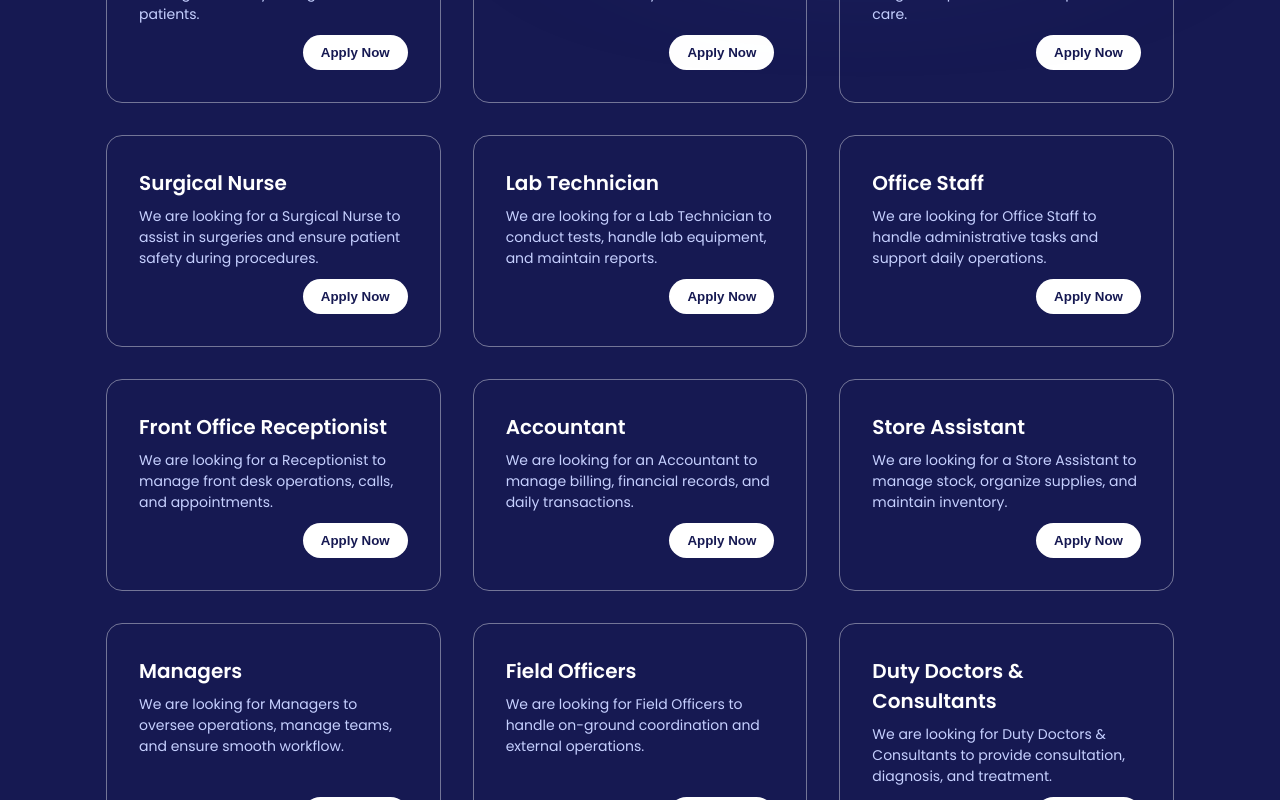
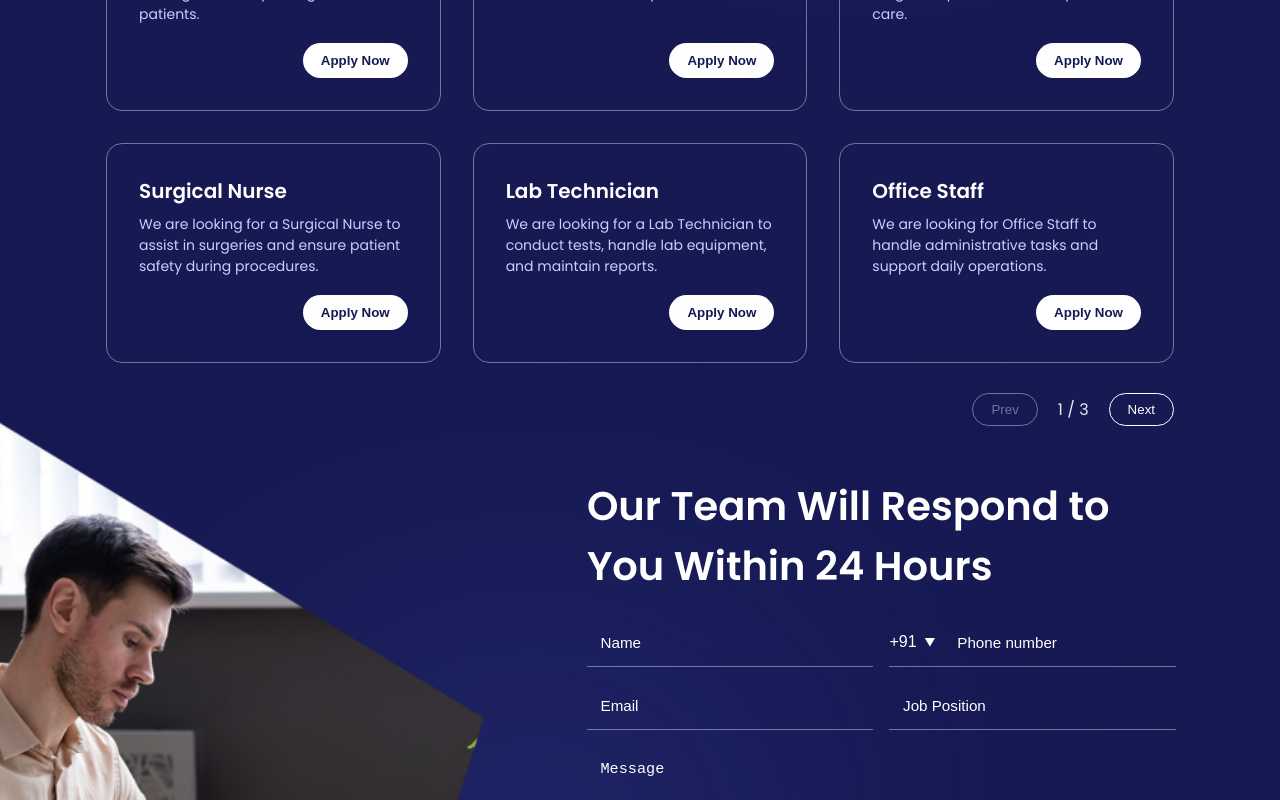
Before and after one commit to SAKTHIIIVEL/intern_manvian, a React (Vite) app: page /career in a window 1280 px wide. Shown: the part 1380-2180 px from the top of the page. Built offline with nearby package versions, Linux system fonts and the light colour scheme.

Commit message:
chore: fixed the sizing issuse

```diff
--- a/src/components/Footer.jsx
+++ b/src/components/Footer.jsx
@@ -22,7 +22,7 @@ const Footer = () => {
           setVisible(false); // hide when out of view
         }
       },
-      { threshold: 0.4 }
+      { threshold: 0.4 },
     );
 
     if (titleRef.current) observer.observe(titleRef.current);
@@ -160,7 +160,7 @@ const Footer = () => {
                 <Link to={"/career"}>Career</Link>
               </li>
               <li>
-                <a href="#partners">Partner</a>
+                <Link to={"/#partners"}>Partner</Link>
               </li>
             </ul>
           </div>
@@ -169,16 +169,10 @@ const Footer = () => {
             <h3 className="footer-heading">Support</h3>
             <ul className="footer-links">
               <li>
-                <a href="#help">Help Centre</a>
-              </li>
-              <li>
                 <Link to={"/contact"}>Contact Us</Link>
               </li>
               <li>
-                <a href="#faq">FAQ</a>
-              </li>
-              <li>
-                <a href="#community">Community</a>
+                <Link to={"/contact#faq"}>FAQ</Link>
               </li>
             </ul>
           </div>
@@ -203,7 +197,7 @@ const Footer = () => {
                   cursor: "pointer",
                 }}
               >
-               +91-9677787817
+                +91-9677787817
               </a>
             </div>
             <div className="footer-contact-item">
--- a/src/components/Home.jsx
+++ b/src/components/Home.jsx
@@ -59,8 +59,9 @@ const Home = () => {
 
           <div className={styles.bottomRight}>
             <p>
-              <strong>DI Polyclinic</strong> offers comprehensive medical
-              services with advanced technology and compassionate care.
+              <strong>DI Polyclinic</strong> delivers trusted healthcare
+              services with a focus on patient comfort, advanced medical
+              support, and personalized care for every individual.
             </p>
           </div>
         </div>
--- a/src/components/Products.jsx
+++ b/src/components/Products.jsx
@@ -3,6 +3,7 @@ import { motion } from "framer-motion";
 import styles from "./Products.module.css";
 import { Stethoscope, Pill, Microscope, User } from "lucide-react"; // Example icons
 import doctor2 from "../assets/about/doctor2.png";
+import Swal from "sweetalert2";
 
 const Products = () => {
   return (
@@ -11,9 +12,9 @@ const Products = () => {
         <div className={styles.headingContainer}>
           <h2>Our Products</h2>
           <p>
-            Diverse Innovation Pharmaceuticals Pvt. Ltd. is a growing healthcare
-            organization committed to delivering comprehensive and accessible
-            medical services to the community.
+            Diverse Innovation Pharmaceuticals Pvt. Ltd. offers a wide range of
+            high-quality pharmaceutical products designed to meet diverse
+            healthcare needs with reliability and care.
           </p>
         </div>
 
@@ -205,7 +206,15 @@ const Products = () => {
             whileHover={{ scale: 1.05 }}
             whileTap={{ scale: 0.95 }}
             onClick={() => {
-              window.open("https://di-wholesale.vercel.app/", "_blank");
+              Swal.fire({
+                title: "Coming Soon 🚀",
+                text: "Our products section will be live shortly. Stay tuned!",
+                icon: "info",
+                confirmButtonText: "Got it",
+                confirmButtonColor: "#222065",
+                background: "#1c1f4a",
+                color: "#ffffff",
+              });
             }}
           >
             View Products
--- a/src/components/Products.module.css
+++ b/src/components/Products.module.css
@@ -67,6 +67,9 @@
 
 .card p {
     max-width: 285px;
+    display: flex;
+    flex-direction: column;
+    gap: 7px;
 }
 
 .darkCard {
--- a/src/pages/AboutPage.css
+++ b/src/pages/AboutPage.css
@@ -1,6 +1,6 @@
 :root {
-  --team-card-width: 250px;
-  --team-card-gap: 28px;
+  --team-card-width: 420px;
+  --team-card-gap: 20px;
 }
 
 .about-page {
@@ -440,7 +440,7 @@ strong {
 =========================== */
 .team-card {
    width: var(--team-card-width);
-  height: 380px;
+  height: 450px;
   border-radius: 22px;
   overflow: hidden;
   background: linear-gradient(180deg, #6262d9, #1c1c57);
@@ -1210,7 +1210,7 @@ strong {
     padding: 35px 4%;
   }
   :root {
-    --team-card-width: 160px;
+    --team-card-width: 260px;
     --team-card-gap: 12px;
   }
 
@@ -1224,7 +1224,7 @@ strong {
   .team-card {
     width: var(--team-card-width);
     max-width: var(--team-card-width);
-    height: 240px;
+    height: 340px;
 
     opacity: 0.7;
     transform: none;
--- a/src/pages/CareerPage.css
+++ b/src/pages/CareerPage.css
@@ -211,7 +211,7 @@
   min-height: 180px;
   transition: all 0.35s ease;
   cursor: pointer;
-  gap: 10px;
+  gap: 18px;
 }
 
 .role-item:hover,
@@ -259,7 +259,7 @@
 .positions-section {
   position: relative;
   z-index: 2;
-  max-width: 1150px;
+  max-width: 1350px;
   margin-right: 0;
   padding-left: 2rem;
   margin-left: 100px;
@@ -333,6 +333,28 @@
   transition:
     opacity 0.9s ease,
     transform 0.9s ease;
+}
+
+.pagination {
+  display: flex;
+  justify-content: flex-end;
+  align-items: center;
+  gap: 20px;
+  margin-top: 30px;
+}
+
+.pagination button {
+  padding: 8px 18px;
+  border-radius: 20px;
+  border: 1px solid #fff;
+  background: transparent;
+  color: #fff;
+  cursor: pointer;
+}
+
+.pagination button:disabled {
+  opacity: 0.4;
+  cursor: not-allowed;
 }
 
 /* ACTIVE STATE */
@@ -650,9 +672,13 @@
 }
 
 
-
-
 /* Responsive Design */
+
+@media (max-width: 1440px) {
+  .positions-section {
+    max-width: 1150px;
+  }
+}
 
 /* Laptop (1024px - 1280px) */
 @media (min-width: 1024px) and (max-width: 1380px) {
--- a/src/pages/CareerPage.jsx
+++ b/src/pages/CareerPage.jsx
@@ -91,6 +91,8 @@ const CareerPage = () => {
   const [errors, setErrors] = useState({});
   const [selectedFile, setSelectedFile] = useState(null);
   const [isSubmitting, setIsSubmitting] = useState(false);
+  const [currentPage, setCurrentPage] = useState(1);
+  const [itemsPerPage, setItemsPerPage] = useState(6); // default laptop
 
   const validatePhoneByCountry = (countryCode, phone) => {
     const cleanPhone = phone.replace(/\D/g, "");
@@ -338,6 +340,48 @@ const CareerPage = () => {
     return () => observer.disconnect();
   }, []);
 
+  useEffect(() => {
+    const handleResize = () => {
+      if (window.innerWidth <= 480) {
+        setItemsPerPage(5); // mobile
+      } else {
+        setItemsPerPage(6); // laptop (2 rows × 3 cards)
+      }
+    };
+
+    handleResize();
+    window.addEventListener("resize", handleResize);
+
+    return () => window.removeEventListener("resize", handleResize);
+  }, []);
+
+  useEffect(() => {
+    const totalPages = Math.ceil(openRoles.length / itemsPerPage);
+
+    if (currentPage > totalPages) {
+      setCurrentPage(1);
+    }
+  }, [itemsPerPage, currentPage]);
+
+  useEffect(() => {
+    if (currentPage > 1) {
+      const section = document.querySelector(".positions-section");
+
+      if (section) {
+        const yOffset = -80; // 🔥 adjust this (try -60 to -120)
+        const y =
+          section.getBoundingClientRect().top + window.pageYOffset + yOffset;
+
+        window.scrollTo({ top: y, behavior: "smooth" });
+      }
+    }
+  }, [currentPage]);
+
+  const startIndex = (currentPage - 1) * itemsPerPage;
+  const selectedRoles = openRoles.slice(startIndex, startIndex + itemsPerPage);
+
+  const totalPages = Math.ceil(openRoles.length / itemsPerPage);
+
   return (
     <div className="career-page">
       <section className="career-hero">
@@ -372,14 +416,16 @@ const CareerPage = () => {
 
             <div className="hero-card">
               <ul className="role-list">
-                {openRoles.map((role, idx) => (
+                {selectedRoles.map((role, idx) => {
+                  const realIndex = startIndex + idx;
+
+                  return (
                     <li
-                    key={idx}
-                    className={`role-item ${activeIndex === idx ? "active" : ""}`}
+                      key={realIndex}
+                      className={`role-item ${activeIndex === realIndex ? "active" : ""}`}
                       onClick={() => {
-                      setActiveIndex(idx);
+                        setActiveIndex(realIndex);
 
-                      // ✅ Prefill role in form
                         setFormData((prev) => ({
                           ...prev,
                           role: role.title,
@@ -396,12 +442,13 @@ const CareerPage = () => {
                         <p className="role-name">{role.title}</p>
                         <p className="role-meta">{role.role_focus}</p>
                       </div>
+
                       <button
                         className="role-apply"
                         onClick={(e) => {
-                        e.stopPropagation(); // 🔑 prevents double trigger
+                          e.stopPropagation();
 
-                        setActiveIndex(idx);
+                          setActiveIndex(realIndex);
 
                           setFormData((prev) => ({
                             ...prev,
@@ -418,8 +465,28 @@ const CareerPage = () => {
                         Apply Now
                       </button>
                     </li>
-                ))}
+                  );
+                })}
               </ul>
+              <div className="pagination">
+                <button
+                  disabled={currentPage === 1}
+                  onClick={() => setCurrentPage((prev) => prev - 1)}
+                >
+                  Prev
+                </button>
+
+                <span>
+                  {currentPage} / {totalPages}
+                </span>
+
+                <button
+                  disabled={currentPage === totalPages}
+                  onClick={() => setCurrentPage((prev) => prev + 1)}
+                >
+                  Next
+                </button>
+              </div>
             </div>
           </div>
         </div>
--- a/src/pages/ContactPage.jsx
+++ b/src/pages/ContactPage.jsx
@@ -1,19 +1,37 @@
-import ContactSectionWithBanner from '../components/ContactSectionWithBanner'
-import ContactSection from '../components/ContactSection'
-import MapSection from '../components/MapSection'
-import FAQSection from '../components/FAQSection'
-import './ContactPage.css'
+import ContactSectionWithBanner from "../components/ContactSectionWithBanner";
+import ContactSection from "../components/ContactSection";
+import MapSection from "../components/MapSection";
+import FAQSection from "../components/FAQSection";
+import "./ContactPage.css";
+import { useEffect } from "react";
+import { useLocation } from "react-router-dom";
 
 const ContactPage = () => {
+  const location = useLocation();
+
+  useEffect(() => {
+    if (location.hash) {
+      const element = document.querySelector(location.hash);
+
+      if (element) {
+        setTimeout(() => {
+          element.scrollIntoView({
+            behavior: "smooth",
+            block: "start",
+          });
+        }, 100);
+      }
+    }
+  }, [location]);
+
   return (
     <div className="contact-page">
       <ContactSectionWithBanner />
       <ContactSection />
       <MapSection />
       <FAQSection />
+    </div>
+  );
+};
 
-    </div>
-  )
-}
-
-export default ContactPage
+export default ContactPage;
```
Also changed, not shown: src/pages/HomePage.jsx (+39 -21 lines). Lines whose indentation alone changed are shown as unchanged.
